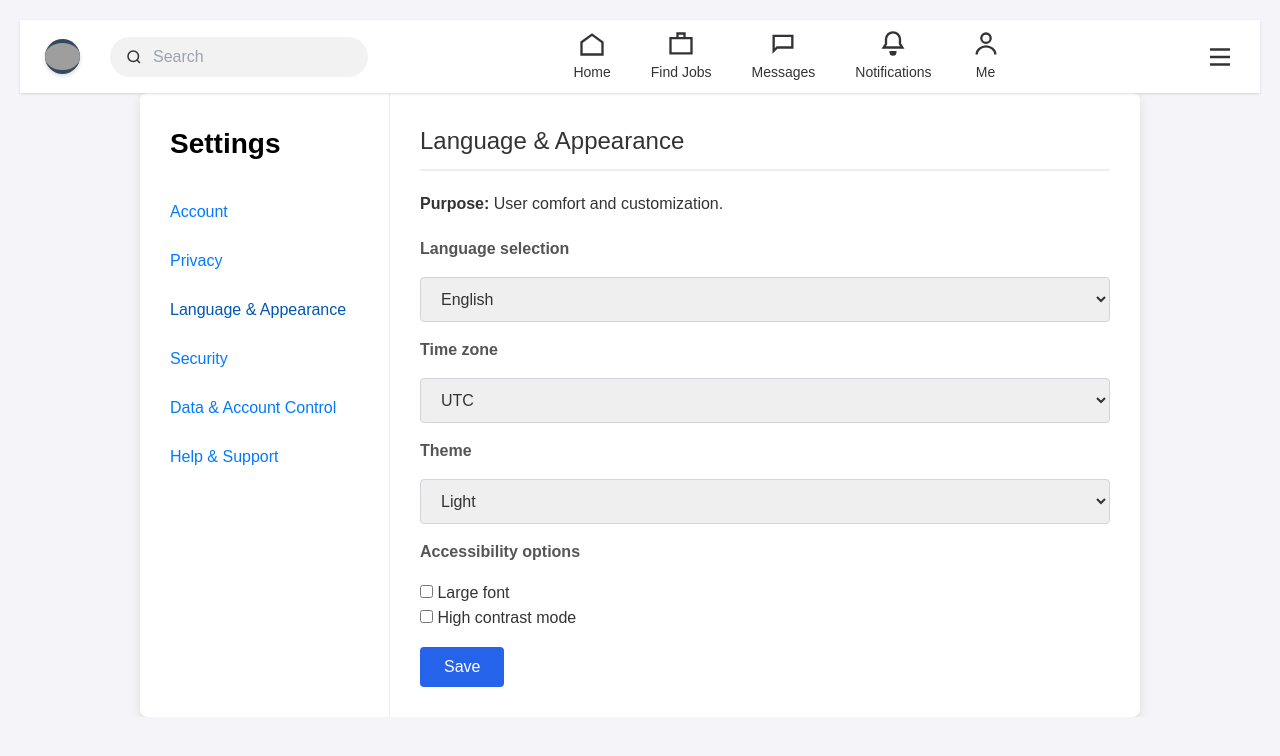
After one commit to archie012526/ads_django1, a Django app: template mysite/main/templates/main/language2.html in a window 1280 px wide. The commit adds this page. Shown: the top 756 px of the page. Run offline with Django 5.2, Linux system fonts and the light colour scheme; the template is opened without the code that fills it, so the values that code supplies are empty; some libraries are stand-ins or nearby versions; grey boxes are pictures that could not be loaded.

Commit message:
editsettings

```diff
--- /dev/null
+++ b/mysite/main/static/style/settings.css
@@ -0,0 +1,148 @@
+/* General reset and font */
+body {
+    font-family: Arial, sans-serif;
+    margin: 0;
+    padding: 20px;
+    background-color: #f4f4f9;
+}
+
+/* Main Layout Container */
+.settings-container {
+    display: flex;
+    max-width: 1000px;
+    margin: 0 auto;
+    background-color: #fff;
+    border-radius: 8px;
+    box-shadow: 0 4px 12px rgba(0, 0, 0, 0.1);
+    min-height: 500px;
+}
+
+/* Left Navigation Pane (Settings Menu) */
+.settings-nav {
+    flex: 0 0 250px; /* Fixed width for navigation */
+    padding: 30px 20px 20px 30px;
+    border-right: 1px solid #eee;
+}
+
+.settings-nav h1 {
+    font-size: 28px;
+    font-weight: 700;
+    margin-top: 0;
+    margin-bottom: 30px;
+    color: #000;
+}
+
+.settings-nav ul {
+    list-style: none;
+    padding: 0;
+    margin: 0;
+}
+
+.settings-nav li {
+    margin-bottom: 15px;
+}
+
+.settings-nav a {
+    text-decoration: none;
+    color: #007bff; /* Blue color for links, matching the image */
+    font-size: 16px;
+    display: block;
+    padding: 5px 0;
+    transition: color 0.2s;
+}
+
+/* Use a special class 'active-link' to show which page the user is on */
+.settings-nav a:hover,
+.settings-nav a.active-link {
+    color: #0056b3; /* Darker blue on hover/active */
+    font-weight: 500;
+}
+
+/* Right Content Area */
+.settings-content {
+    flex-grow: 1;
+    padding: 30px;
+}
+
+.settings-content h2 {
+    font-size: 24px;
+    color: #333;
+    border-bottom: 2px solid #eee;
+    padding-bottom: 10px;
+    margin-top: 0;
+    margin-bottom: 20px;
+}
+
+.settings-content p {
+    line-height: 1.6;
+    margin-bottom: 20px;
+}
+
+/* --- Form Specific Styles --- */
+
+/* Input fields, select, and textarea */
+.settings-content input:not([type="checkbox"]):not([type="radio"]):not([type="file"]),
+.settings-content select,
+.settings-content textarea {
+    width: 100%;
+    margin-top: 4px; /* Space from label */
+    margin-bottom: 15px; /* Space between fields */
+    padding: 0.75rem 1rem; /* Slightly larger padding for better touch targets */
+    border: 1px solid #d1d5db;
+    border-radius: 4px;
+    box-sizing: border-box; /* Include padding and border in the element's total width and height */
+    font-size: 1rem;
+    color: #333;
+    outline: none;
+    transition: border-color 0.2s, box-shadow 0.2s;
+}
+
+.settings-content input:focus,
+.settings-content select:focus,
+.settings-content textarea:focus {
+    border-color: #007bff; /* Use primary blue on focus */
+    box-shadow: 0 0 0 1px #007bff;
+}
+
+/* Styles for file input, which is harder to style directly, using a visual cue based on the image */
+.settings-content input[type="file"] {
+    padding: 0; /* Remove standard padding */
+    border: none;
+    cursor: pointer;
+}
+
+/* Labels */
+.settings-content label {
+    display: block;
+    font-weight: 600;
+    margin-top: 15px;
+    color: #555;
+}
+
+/* Form Sections */
+.settings-content .form-section h3 {
+    font-size: 1.25rem;
+    font-weight: 600;
+    margin-top: 25px;
+    margin-bottom: 5px;
+    color: #333;
+}
+
+/* Save Changes Button (Blue button style) */
+.save-changes-btn {
+    display: inline-block;
+    background-color: #007bff; /* Matching the blue button in the screenshot */
+    color: white;
+    padding: 10px 20px;
+    border: none;
+    border-radius: 4px;
+    font-size: 1rem;
+    font-weight: 600;
+    cursor: pointer;
+    margin-top: 25px; /* Space above the button */
+    transition: background-color 0.2s;
+}
+
+.save-changes-btn:hover {
+    background-color: #0056b3;
+}
--- /dev/null
+++ b/mysite/main/templates/main/language2.html
@@ -0,0 +1,56 @@
+{% extends "main/base.html" %}
+{% load static %}
+
+{% block extra_head %}
+<link rel="stylesheet" href="{% static 'style/settings.css' %}">
+{% endblock %}
+
+{% block content %}
+<div class="settings-container">
+    <aside class="settings-nav">
+        <h1>Settings</h1>
+        <ul>
+            <li><a href="{% url 'settings_account' %}">Account</a></li>
+            <li><a href="{% url 'settings_privacy' %}">Privacy</a></li>
+            <li><a href="{% url 'settings_language' %}" class="active-link">Language &amp; Appearance</a></li>
+            <li><a href="{% url 'settings_security' %}">Security</a></li>
+            <li><a href="{% url 'settings_data_control' %}">Data &amp; Account Control</a></li>
+            <li><a href="{% url 'settings_help' %}">Help &amp; Support</a></li>
+        </ul>
+    </aside>
+
+    <main class="settings-content">
+        <h2>Language &amp; Appearance</h2>
+        <p><strong>Purpose:</strong> User comfort and customization.</p>
+
+        <form method="post" class="space-y-4">
+            {% csrf_token %}
+            <label>Language selection</label>
+            <select name="language">
+                <option value="en">English</option>
+                <option value="es">Spanish</option>
+            </select>
+
+            <label>Time zone</label>
+            <select name="timezone">
+                <option value="UTC">UTC</option>
+                <option value="Asia/Manila">Asia/Manila</option>
+            </select>
+
+            <label>Theme</label>
+            <select name="theme">
+                <option value="light">Light</option>
+                <option value="dark">Dark</option>
+            </select>
+
+            <label>Accessibility options</label>
+            <p>
+                <input type="checkbox" name="large_font"> Large font<br>
+                <input type="checkbox" name="high_contrast"> High contrast mode
+            </p>
+
+            <button type="submit" class="px-6 py-2 bg-blue-600 text-white rounded">Save</button>
+        </form>
+    </main>
+</div>
+{% endblock %}
```
Also changed, not shown: mysite/main/forms.py (+21 -0 lines), mysite/main/templates/main/account.html (added, +60 -0 lines), mysite/main/templates/main/data-control.html (added, +24 -0 lines), mysite/main/templates/main/data-control2.html (added, +35 -0 lines), mysite/main/templates/main/help.html (added, +24 -0 lines), mysite/main/templates/main/help2.html (added, +34 -0 lines), mysite/main/templates/main/language.html (added, +24 -0 lines), mysite/main/templates/main/privacy.html (added, +25 -0 lines), mysite/main/templates/main/privacy2.html (added, +44 -0 lines), mysite/main/templates/main/security.html (added, +24 -0 lines), mysite/main/templates/main/security2.html (added, +48 -0 lines), mysite/main/templates/main/settings.html (+36 -8 lines), mysite/main/urls.py (+11 -0 lines), mysite/main/views.py (+67 -3 lines), 3 more files.
